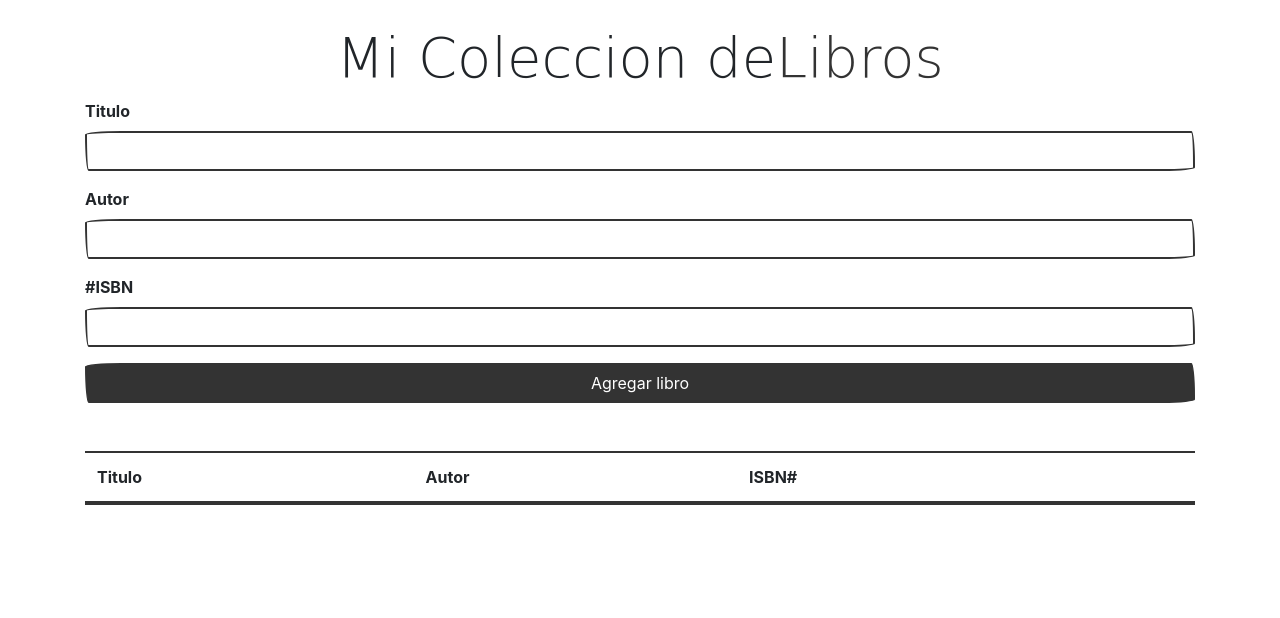
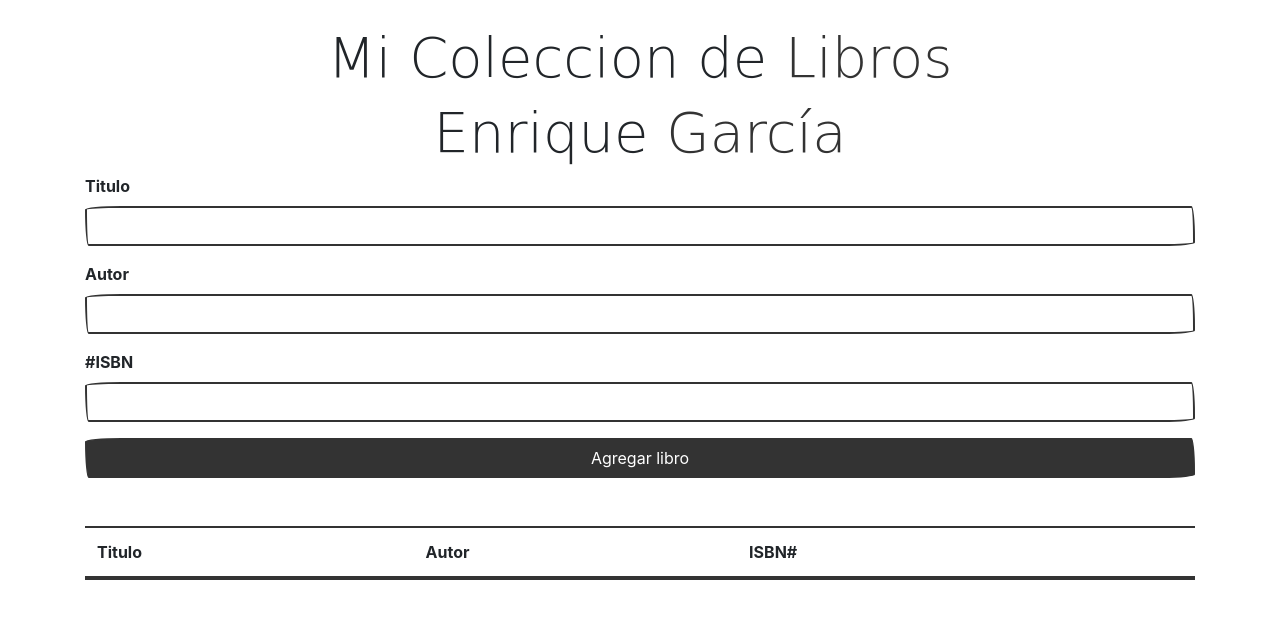
Before and after one commit to enriquegarcia96/JavaScriptModerno2020, a website: page JS_APP-coleccion_de_Libros JS/index.html in a window 1280 px wide. Drawn offline with nearby package versions, Linux system fonts and the light colour scheme; a web font is replaced by a local one.

Commit message:
app de libros a produccion

```diff
--- a/JS_APP-coleccion_de_Libros JS/index.html
+++ b/JS_APP-coleccion_de_Libros JS/index.html
@@ -9,7 +9,8 @@
 <body>
 
     <div class="container mt-4">
-        <h1 class="display-4 text-center">Mi Coleccion de<span class="text-primary">Libros</span></h1>
+        <h1 class="display-4 text-center">Mi Coleccion de <span class="text-primary">Libros</span></h1>
+        <h1 class="display-4 text-center">Enrique <span class="text-primary">García</span></h1>
         <!-- formulario -->
         <form id="libro-form">
             <div class="form-group">
```
Also changed, not shown: 1 other file.
